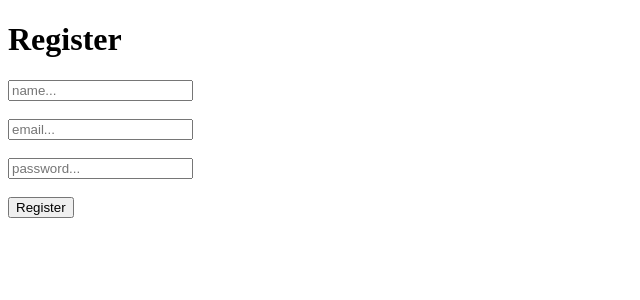
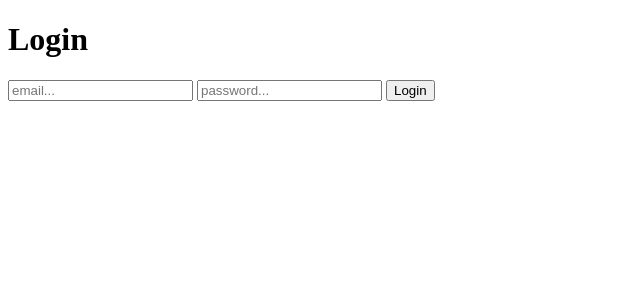
Before and after one commit to githubscientist/re-fsdcwdtb75, a React (Vite) app: page / in a window 1280 px wide. Shown: the top 300 px of the page, without its empty margins (0-640 px from the left). Built offline with nearby package versions, Linux system fonts and the light colour scheme.

Commit message:
form submission --js way

```diff
--- a/src/App.jsx
+++ b/src/App.jsx
@@ -1,50 +1,27 @@
-import { useState } from "react";
+// uncontrolled component
+function App() {
 
-// controlled inputs
-const App = () => {
+  function handleLogin(event) {
+    event.preventDefault();
 
-  const [name, setName] = useState('');
-  const [email, setEmail] = useState('');
-  const [password, setPassword] = useState('');
+    // javascript dom way
+    const email = document.getElementById("email");
+    const password = document.getElementById("password");
 
-  // default page behaviour: form submission triggers page reload
-  const handleRegister = (event) => {
-    event.preventDefault(); // default behaviour of the form
-    console.log(name, email, password);
-    console.log('user registered');
-  }
-
-  const changeName = (event) => {
-    setName(event.target.value);
-  }
-
-  const changeEmail = (event) => {
-    setEmail(event.target.value);
-  }
-
-  const changePassword = (event) => {
-    setPassword(event.target.value);
+    console.log('logging in with', email.value, password.value);
   }
 
   return (
-    <div>
-      <h1>Register</h1>
-      <form onSubmit={handleRegister}>
-        <div>
-          <input type="text" placeholder="name..." name="name" onChange={changeName} value={name} />
-        </div>
-        <br />
-        <div>
-          <input type="email" placeholder="email..." name="email" onChange={changeEmail} value={email} />
-        </div>
-        <br />
-        <div>
-          <input type="password" placeholder="password..." name="password" onChange={changePassword} value={password} />
-        </div>
-        <br />
-        <button type="submit">Register</button>
+    <>
+      <h1>Login</h1>
+      <form onSubmit={handleLogin}>
+        <input type="email" placeholder="email..." id="email" />
+        &nbsp;
+        <input type="password" placeholder="password..." id="password" />
+        &nbsp;
+        <button type="submit">Login</button>
       </form>
-    </div>
+    </>
   )
 }
 
```
